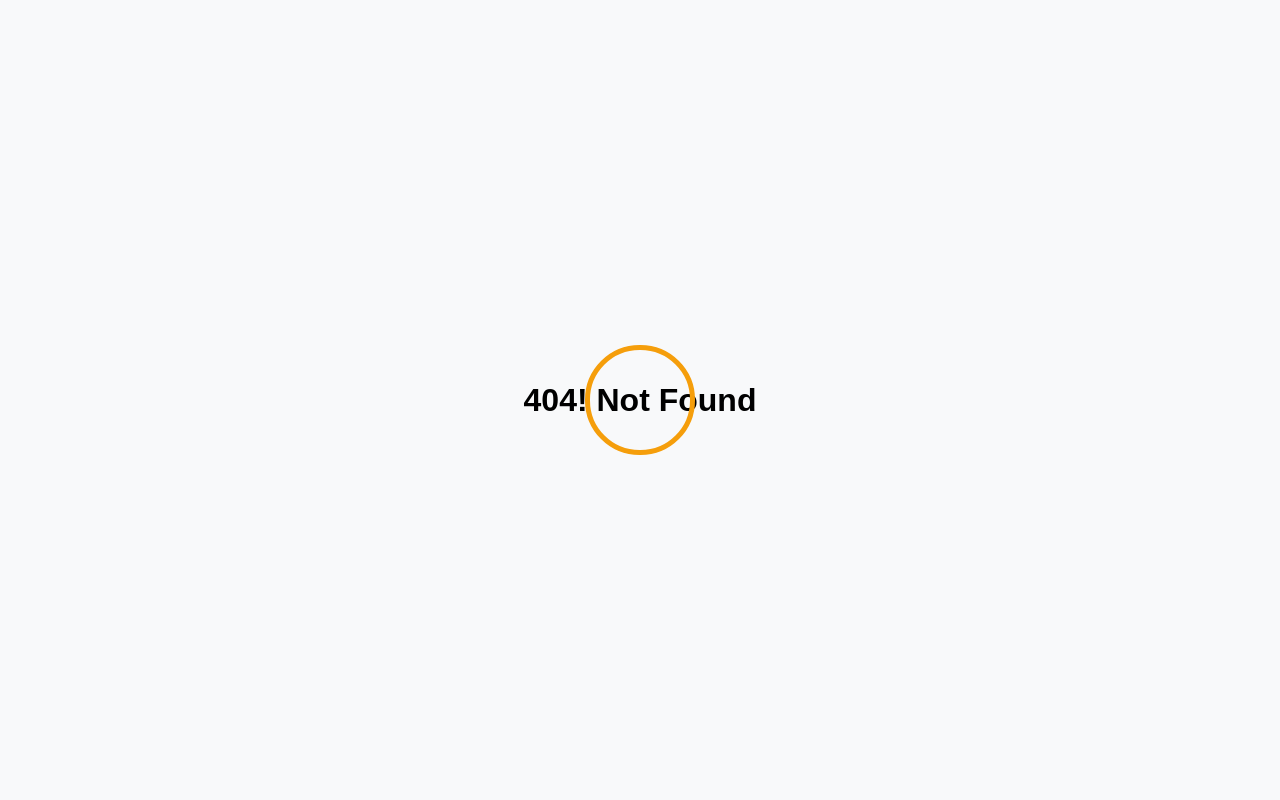
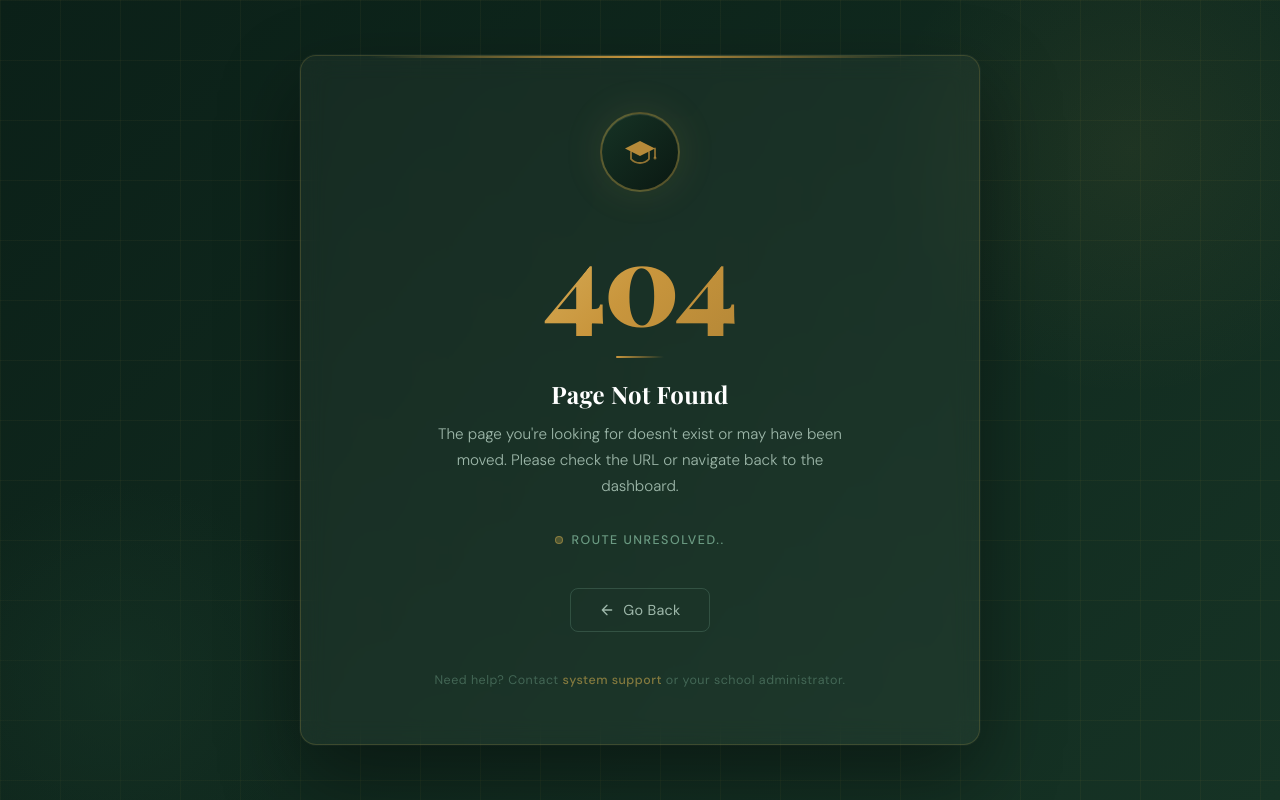
Before and after one commit to softwarewebdevelopers1-byte/Primary_school_project, a React (Vite) app in the folder primary_school/react-app/: page / in a window 1280 px wide. Before the commit this address had no page. Built offline with nearby package versions, Linux system fonts and the light colour scheme.

Commit message:
error page updated

```diff
--- a/primary_school/react-app/src/components/error.module.css
+++ b/primary_school/react-app/src/components/error.module.css
@@ -1,40 +1,279 @@
+/* components/ErrorPage.module.css */
+@import url("https://fonts.googleapis.com/css2?family=Playfair+Display:wght@700;900&family=DM+Sans:wght@300;400;500&display=swap");
+
+:root {
+  --green: #0b2018;
+  --green-mid: #163325;
+  --gold: #c9963d;
+  --gold-light: #f5ead4;
+  --cream: #fdfbf7;
+  --sand: #f0e9dc;
+  --border: #e8dcc8;
+  --text: #1a1208;
+  --textM: #4a3820;
+  --textMut: #7a6040;
+  --textF: #b8a58a;
+  --white: #ffffff;
+  --muted: #6b9a82;
+}
 * {
   padding: 0;
   margin: 0;
   box-sizing: border-box;
 }
-body {
-  font-family: Arial, sans-serif;
-  background-color: #f8f9fa;
-}
-.container {
+.pageWrapper {
+  min-height: 100vh;
+  background: linear-gradient(135deg, var(--green) 0%, var(--green-mid) 100%);
+  font-family: "DM Sans", sans-serif;
   display: flex;
-  position: relative;
   flex-direction: column;
   align-items: center;
   justify-content: center;
-  height: 100vh;
+  position: relative;
+  overflow: hidden;
+  padding: 2rem;
 }
-.vibrate {
+
+/* Subtle geometric background */
+.bgGrid {
   position: absolute;
-  z-index: 100;
-  animation: vibrator 1s linear infinite;
+  inset: 0;
+  background-image:
+    linear-gradient(rgba(201, 168, 76, 0.05) 1px, transparent 1px),
+    linear-gradient(90deg, rgba(201, 168, 76, 0.05) 1px, transparent 1px);
+  background-size: 60px 60px;
+  pointer-events: none;
+}
+
+.bgCircle1 {
+  position: absolute;
+  width: 500px;
+  height: 500px;
   border-radius: 50%;
+  background: radial-gradient(
+    circle,
+    rgba(201, 168, 76, 0.07) 0%,
+    transparent 70%
+  );
+  top: -100px;
+  right: -100px;
+  pointer-events: none;
 }
-@keyframes vibrator {
-  0% {
-    width: 50px;
-    outline: 2px solid #f59e0b;
-    height: 50px;
+
+.bgCircle2 {
+  position: absolute;
+  width: 400px;
+  height: 400px;
+  border-radius: 50%;
+  background: radial-gradient(
+    circle,
+    rgba(22, 51, 37, 0.6) 0%,
+    transparent 70%
+  );
+  bottom: -80px;
+  left: -80px;
+  pointer-events: none;
+}
+
+/* Card */
+.card {
+  position: relative;
+  background: rgba(255, 255, 255, 0.04);
+  border: 1px solid rgba(201, 168, 76, 0.2);
+  border-radius: 16px;
+  padding: 3.5rem 4rem;
+  max-width: 680px;
+  width: 100%;
+  text-align: center;
+  backdrop-filter: blur(12px);
+  box-shadow:
+    0 32px 80px rgba(0, 0, 0, 0.4),
+    0 0 0 1px rgba(255, 255, 255, 0.04);
+  opacity: 0;
+  transform: translateY(24px);
+  transition:
+    opacity 0.6s ease,
+    transform 0.6s ease;
+}
+
+.cardMounted {
+  opacity: 1;
+  transform: translateY(0);
+}
+
+/* Top accent bar */
+.card::before {
+  content: "";
+  position: absolute;
+  top: 0;
+  left: 10%;
+  width: 80%;
+  height: 2px;
+  background: linear-gradient(90deg, transparent, var(--gold), transparent);
+  border-radius: 2px;
+}
+
+/* School crest / icon */
+.iconWrap {
+  display: flex;
+  align-items: center;
+  justify-content: center;
+  margin-bottom: 2rem;
+}
+
+.crest {
+  width: 80px;
+  height: 80px;
+  border-radius: 50%;
+  background: linear-gradient(135deg, var(--green-mid), #0a1812);
+  border: 2px solid rgba(201, 168, 76, 0.4);
+  display: flex;
+  align-items: center;
+  justify-content: center;
+  box-shadow:
+    0 0 40px rgba(201, 168, 76, 0.12),
+    inset 0 1px 0 rgba(255, 255, 255, 0.08);
+}
+
+.crest svg {
+  width: 38px;
+  height: 38px;
+}
+
+/* 404 heading */
+.errorCode {
+  font-family: "Playfair Display", serif;
+  font-size: clamp(4rem, 12vw, 7rem);
+  font-weight: 900;
+  line-height: 1;
+  letter-spacing: -2px;
+  background: linear-gradient(
+    135deg,
+    #e8c97a 0%,
+    var(--gold) 50%,
+    #a07830 100%
+  );
+  -webkit-background-clip: text;
+  -webkit-text-fill-color: transparent;
+  background-clip: text;
+  margin-bottom: 0.25rem;
+  user-select: none;
+}
+
+/* Divider */
+.divider {
+  width: 48px;
+  height: 2px;
+  background: linear-gradient(90deg, var(--gold), transparent);
+  margin: 1.25rem auto;
+  border-radius: 2px;
+}
+
+.pageTitle {
+  font-family: "Playfair Display", serif;
+  font-size: 1.5rem;
+  font-weight: 700;
+  color: var(--white);
+  letter-spacing: 0.3px;
+  margin-bottom: 0.75rem;
+}
+
+.description {
+  font-size: 0.95rem;
+  color: #9eb8aa;
+  font-weight: 300;
+  line-height: 1.7;
+  max-width: 420px;
+  margin: 0 auto 2rem;
+}
+
+/* Loading dots */
+.statusRow {
+  display: flex;
+  align-items: center;
+  justify-content: center;
+  gap: 8px;
+  margin-bottom: 2.5rem;
+}
+
+.statusDot {
+  width: 8px;
+  height: 8px;
+  border-radius: 50%;
+  background: rgba(201, 168, 76, 0.3);
+  border: 1px solid rgba(201, 168, 76, 0.5);
+}
+
+.statusText {
+  font-size: 0.78rem;
+  color: #6b9a82;
+  letter-spacing: 1.5px;
+  text-transform: uppercase;
+  font-weight: 500;
+}
+
+/* Buttons */
+.btnGroup {
+  display: flex;
+  flex-wrap: wrap;
+  gap: 12px;
+  justify-content: center;
+}
+
+.btnSecondary {
+  display: inline-flex;
+  align-items: center;
+  gap: 8px;
+  padding: 0.75rem 1.75rem;
+  background: transparent;
+  color: #9eb8aa;
+  font-family: "DM Sans", sans-serif;
+  font-size: 0.9rem;
+  font-weight: 400;
+  border: 1px solid rgba(107, 154, 130, 0.3);
+  border-radius: 8px;
+  cursor: pointer;
+  text-decoration: none;
+  transition: all 0.25s ease;
+  letter-spacing: 0.3px;
+}
+
+.btnSecondary:hover {
+  border-color: rgba(201, 168, 76, 0.4);
+  color: var(--gold-light);
+  background: rgba(201, 168, 76, 0.05);
+  transform: translateY(-2px);
+}
+
+.btnSecondary:active {
+  transform: translateY(0);
+}
+
+/* Footer note */
+.footerNote {
+  margin-top: 2.5rem;
+  font-size: 0.78rem;
+  color: rgba(107, 154, 130, 0.5);
+  letter-spacing: 0.5px;
+}
+
+.footerNote strong {
+  color: rgba(201, 168, 76, 0.6);
+  font-weight: 500;
+}
+
+/* Responsive */
+@media (max-width: 520px) {
+  .card {
+    padding: 2.5rem 1.75rem;
   }
-  50% {
-    width: 80px;
-    outline: 4px solid #f59e0b;
-    height: 80px;
+
+  .btnGroup {
+    flex-direction: column;
   }
-  100% {
-    outline: 6px solid #f59e0b;
-    width: 100px;
-    height: 100px;
+
+  .btnSecondary {
+    width: 100%;
+    justify-content: center;
   }
 }
--- a/primary_school/react-app/src/components/error.tsx
+++ b/primary_school/react-app/src/components/error.tsx
@@ -1,10 +1,116 @@
+// components/ErrorPage.tsx
+import { useEffect, useState } from "react";
 import styles from "./error.module.css";
-function ErrorPage() {
+
+const ErrorPage = () => {
+  const [mounted, setMounted] = useState(false);
+  const [dots, setDots] = useState(0);
+
+  useEffect(() => {
+    setMounted(true);
+    const interval = setInterval(() => {
+      setDots((d) => (d + 1) % 4);
+    }, 500);
+    return () => clearInterval(interval);
+  }, []);
+
+  const dotsStr = ".".repeat(dots);
+
   return (
-    <div className={styles.container}>
-      <h1>{`404! Not Found`}</h1>
-      <div className={styles.vibrate}></div>
+    <div className={styles.pageWrapper}>
+      <div className={styles.bgGrid} />
+      <div className={styles.bgCircle1} />
+      <div className={styles.bgCircle2} />
+
+      <div className={`${styles.card} ${mounted ? styles.cardMounted : ""}`}>
+        {/* Crest Icon */}
+        <div className={styles.iconWrap}>
+          <div className={styles.crest}>
+            <svg
+              viewBox="0 0 38 38"
+              fill="none"
+              xmlns="http://www.w3.org/2000/svg"
+            >
+              <path
+                d="M19 8L4 15.5L19 23L34 15.5L19 8Z"
+                fill="var(--gold)"
+                opacity="0.9"
+              />
+              <path
+                d="M10 19v7c0 0 3.5 4 9 4s9-4 9-4v-7"
+                stroke="var(--gold)"
+                strokeWidth="1.8"
+                strokeLinecap="round"
+                fill="none"
+                opacity="0.7"
+              />
+              <line
+                x1="34"
+                y1="15.5"
+                x2="34"
+                y2="24"
+                stroke="var(--gold)"
+                strokeWidth="2"
+                strokeLinecap="round"
+                opacity="0.6"
+              />
+              <circle
+                cx="34"
+                cy="25"
+                r="1.5"
+                fill="var(--gold)"
+                opacity="0.6"
+              />
+            </svg>
+          </div>
+        </div>
+
+        {/* Error Code */}
+        <div className={styles.errorCode}>404</div>
+        <div className={styles.divider} />
+        <h1 className={styles.pageTitle}>Page Not Found</h1>
+
+        <p className={styles.description}>
+          The page you're looking for doesn't exist or may have been moved.
+          Please check the URL or navigate back to the dashboard.
+        </p>
+
+        {/* Status indicator */}
+        <div className={styles.statusRow}>
+          <div className={styles.statusDot} />
+          <span className={styles.statusText}>Route unresolved{dotsStr}</span>
+        </div>
+
+        {/* Action buttons */}
+        <div className={styles.btnGroup}>
+          <button
+            className={styles.btnSecondary}
+            onClick={() => window.history.back()}
+          >
+            <svg
+              width="16"
+              height="16"
+              viewBox="0 0 24 24"
+              fill="none"
+              stroke="currentColor"
+              strokeWidth="2"
+              strokeLinecap="round"
+              strokeLinejoin="round"
+            >
+              <path d="M19 12H5M12 5l-7 7 7 7" />
+            </svg>
+            Go Back
+          </button>
+        </div>
+
+        {/* Footer */}
+        <p className={styles.footerNote}>
+          Need help? Contact <strong>system support</strong> or your school
+          administrator.
+        </p>
+      </div>
     </div>
   );
-}
+};
+
 export default ErrorPage;
```
